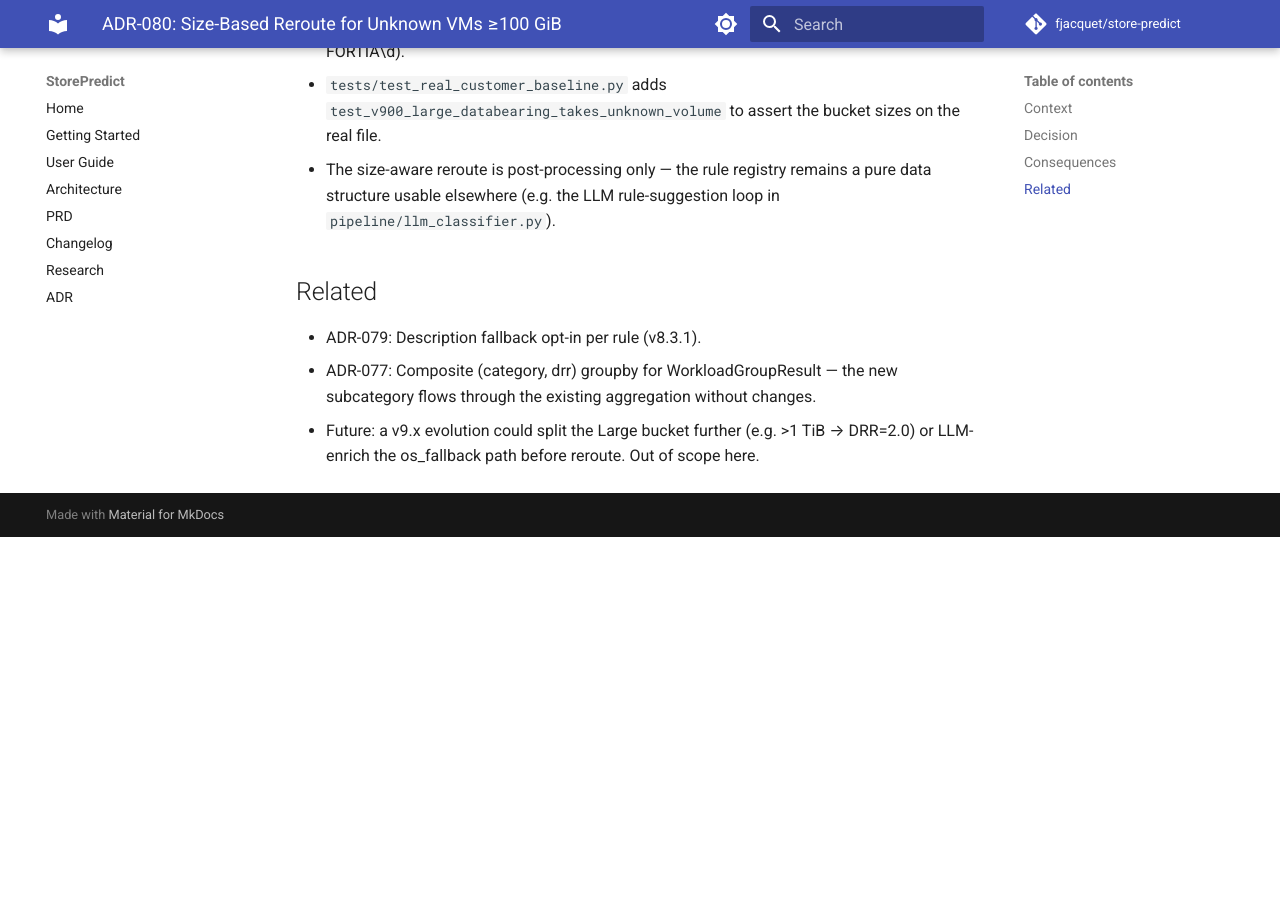
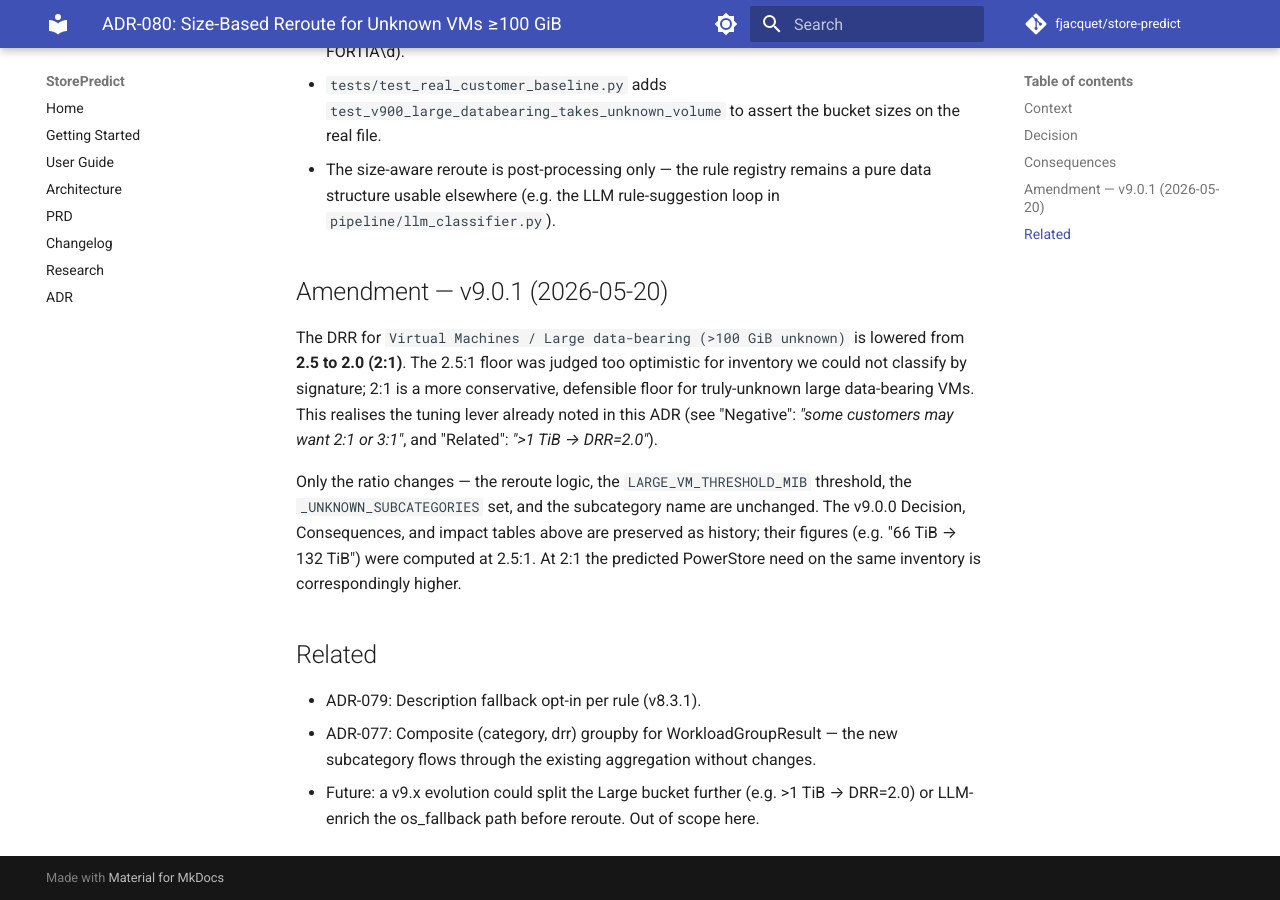
Before and after one commit to fjacquet/store-predict, an MkDocs documentation site: the page built from docs/adr/080-size-based-unknown-reroute.md, in a window 1280 px wide and 900 px high, scrolled down 2616 px. Built offline with MkDocs 1.6.1 and Material for MkDocs 9.7.7, drawn with Linux system fonts in a browser that asks for light colours; comment, search, counter and statistics services are not loaded; before the commit the page ends 3153 px from its top, so only the background shows below that.

Commit message:
fix(classifier): lower Large data-bearing DRR to 2:1 (v9.0.1)
Lower the DRR for "Virtual Machines / Large data-bearing (>100 GiB
unknown)" from 2.5 to 2.0 (2:1) — a more conservative, defensible floor
for inventory that can't be classified by signature. Only the ratio
changes; the size-aware reroute logic, the 100 GiB threshold, and the
subcategory name are unchanged.

ADR-080 already flagged this as a known tuning lever ("some customers
may want 2:1 or 3:1"). Required capacity for affected large-unknown VMs
rises ~25%; re-run sizings to see new numbers.

- src/store_predict/data/DRR.csv: 2.5 -> 2.0
- pyproject.toml: 9.0.0 -> 9.0.1
- CHANGELOG: new [v9.0.1] entry
- ADR-080: dated amendment (v9.0.0 history preserved)
- docs/architecture.md + docs/adr/index.md: DRR=2.0
- tests/test_drr_table.py: assert == 2.0

Co-Authored-By: Claude Opus 4.7 <noreply@anthropic.com>

```diff
--- a/docs/adr/080-size-based-unknown-reroute.md
+++ b/docs/adr/080-size-based-unknown-reroute.md
@@ -67,6 +67,20 @@ _UNKNOWN_SUBCATEGORIES: frozenset[str] = frozenset({
 - `tests/test_real_customer_baseline.py` adds `test_v900_large_databearing_takes_unknown_volume` to assert the bucket sizes on the real file.
 - The size-aware reroute is post-processing only — the rule registry remains a pure data structure usable elsewhere (e.g. the LLM rule-suggestion loop in `pipeline/llm_classifier.py`).
 
+## Amendment — v9.0.1 (2026-05-20)
+
+The DRR for `Virtual Machines / Large data-bearing (>100 GiB unknown)` is lowered from
+**2.5 to 2.0 (2:1)**. The 2.5:1 floor was judged too optimistic for inventory we could
+not classify by signature; 2:1 is a more conservative, defensible floor for truly-unknown
+large data-bearing VMs. This realises the tuning lever already noted in this ADR
+(see "Negative": *"some customers may want 2:1 or 3:1"*, and "Related": *">1 TiB → DRR=2.0"*).
+
+Only the ratio changes — the reroute logic, the `LARGE_VM_THRESHOLD_MIB` threshold, the
+`_UNKNOWN_SUBCATEGORIES` set, and the subcategory name are unchanged. The v9.0.0 Decision,
+Consequences, and impact tables above are preserved as history; their figures
+(e.g. "66 TiB → 132 TiB") were computed at 2.5:1. At 2:1 the predicted PowerStore need on
+the same inventory is correspondingly higher.
+
 ## Related
 
 - ADR-079: Description fallback opt-in per rule (v8.3.1).
--- a/docs/adr/index.md
+++ b/docs/adr/index.md
@@ -83,4 +83,4 @@ ADRs document key technical decisions made during StorePredict development.
 | [077](077-drr-category-split-groupby-key.md) | Composite (category, drr) groupby key for WorkloadGroupResult | Accepted | 2026-03-26 |
 | [078](078-per-vm-ignore-flag.md) | Per-VM ignore flag — filter-at-the-edge pattern | Accepted | 2026-04-17 |
 | [079](079-description-fallback-opt-in.md) | Classifier description fallback is opt-in per rule | Accepted | 2026-05-01 |
-| [080](080-size-based-unknown-reroute.md) | Size-based reroute for unknown VMs ≥100 GiB to "Large data-bearing" at DRR=2.5 | Accepted | 2026-05-01 |
+| [080](080-size-based-unknown-reroute.md) | Size-based reroute for unknown VMs ≥100 GiB to "Large data-bearing" at DRR=2.0 (2:1, lowered from 2.5 in v9.0.1) | Accepted | 2026-05-01 |
--- a/docs/architecture.md
+++ b/docs/architecture.md
@@ -89,8 +89,9 @@ The canonical columns after ingestion are:
   Annotation) from firing app rules on every backed-up VM. v9.0.0 adds size-aware
   reroute (ADR-080): unknown VMs (`os_fallback`/`default` confidence) with
   ≥100 GiB provisioned move to a new "Virtual Machines / Large data-bearing
-  (>100 GiB unknown)" subcategory at DRR=2.5 — defensible against blind 5:1
-  on inventory we couldn't classify by signature.
+  (>100 GiB unknown)" subcategory at DRR=2.0 (2:1, lowered from 2.5 in v9.0.1) —
+  a defensible, conservative floor against a blind 5:1 on inventory we couldn't
+  classify by signature.
 
 ### DRR Table
 
--- a/pyproject.toml
+++ b/pyproject.toml
@@ -4,7 +4,7 @@ build-backend = "setuptools.build_meta"
 
 [project]
 name = "store-predict"
-version = "9.0.0"
+version = "9.0.1"
 description = "Dell PowerStore DRR sizing tool"
 requires-python = ">=3.12"
 dependencies = [
```
Also changed, not shown: CHANGELOG.md (+24 -0 lines), 4 other files.
